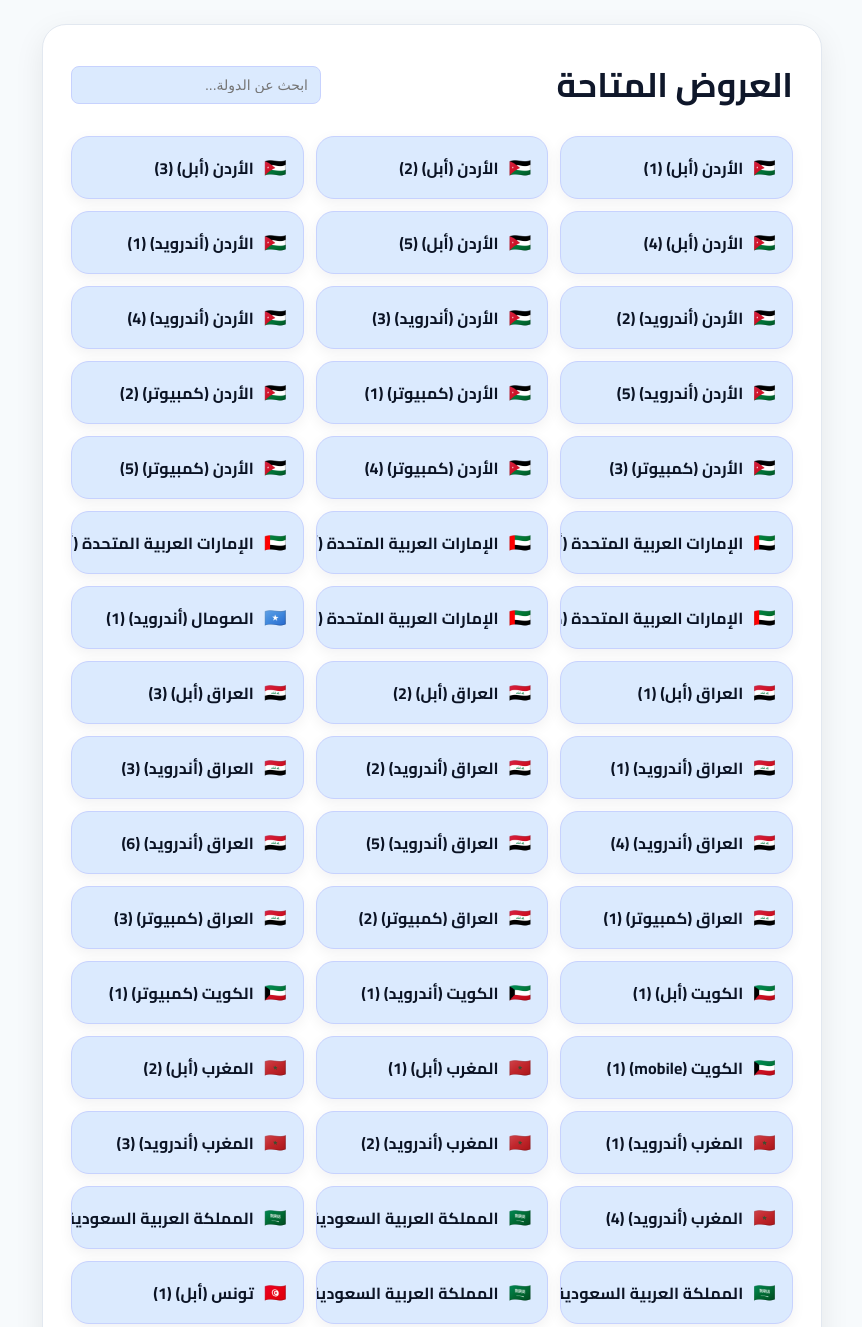
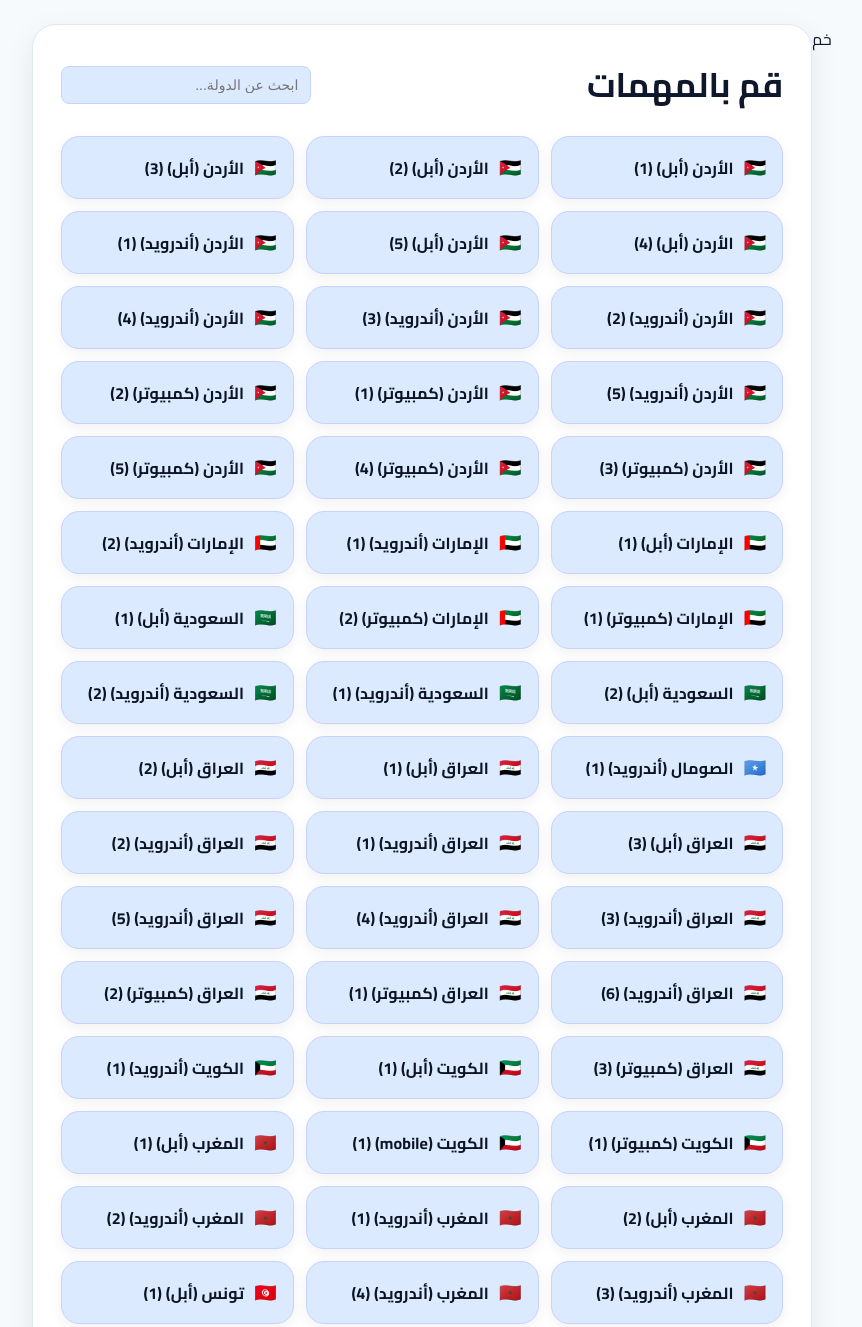
Before and after one commit to lol011107373-rgb/2, a plain HTML site: page index.html in a window 1280 px wide. Shown: the top 1327 px of the page, without its empty margins (208-1070 px from the left). Drawn offline with Linux system fonts and the light colour scheme.

Commit message:
Update index.html

```diff
--- a/index.html
+++ b/index.html
@@ -1,4 +1,4 @@
-<!DOCTYPE html>
+خم<!DOCTYPE html>
 <html lang="ar" dir="rtl">
 <head>
   <meta charset="UTF-8">
@@ -109,7 +109,7 @@
   <div class="wrap">
     <div class="card">
       <header>
-        <h1>العروض المتاحة</h1>
+        <h1>قم بالمهمات</h1>
         <div class="search-box">
           <input type="text" id="search" class="search-input" placeholder="ابحث عن الدولة...">
           <div id="autocomplete" class="autocomplete-list" style="display:none;"></div>
@@ -121,7 +121,7 @@
 
   <script>
     const countryMap = {
-      SA: "المملكة العربية السعودية",
+      SA: "السعودية",
       EG: "مصر",
       MA: "المغرب",
       TN: "تونس",
@@ -130,7 +130,7 @@
       LB: "لبنان",
       PS: "فلسطين",
       JO: "الأردن",
-      AE: "الإمارات العربية المتحدة",
+      AE: "الإمارات",
       QA: "قطر",
       KW: "الكويت",
       BH: "البحرين",
```
